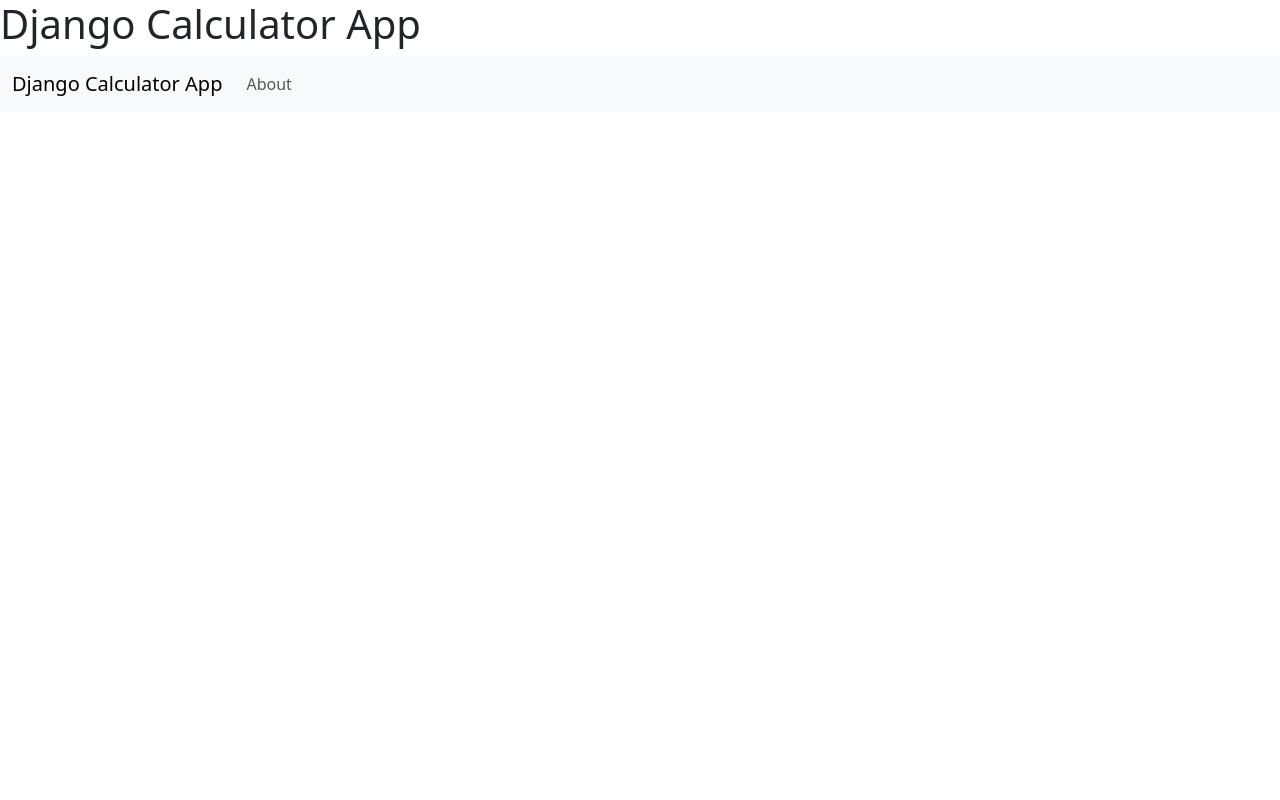
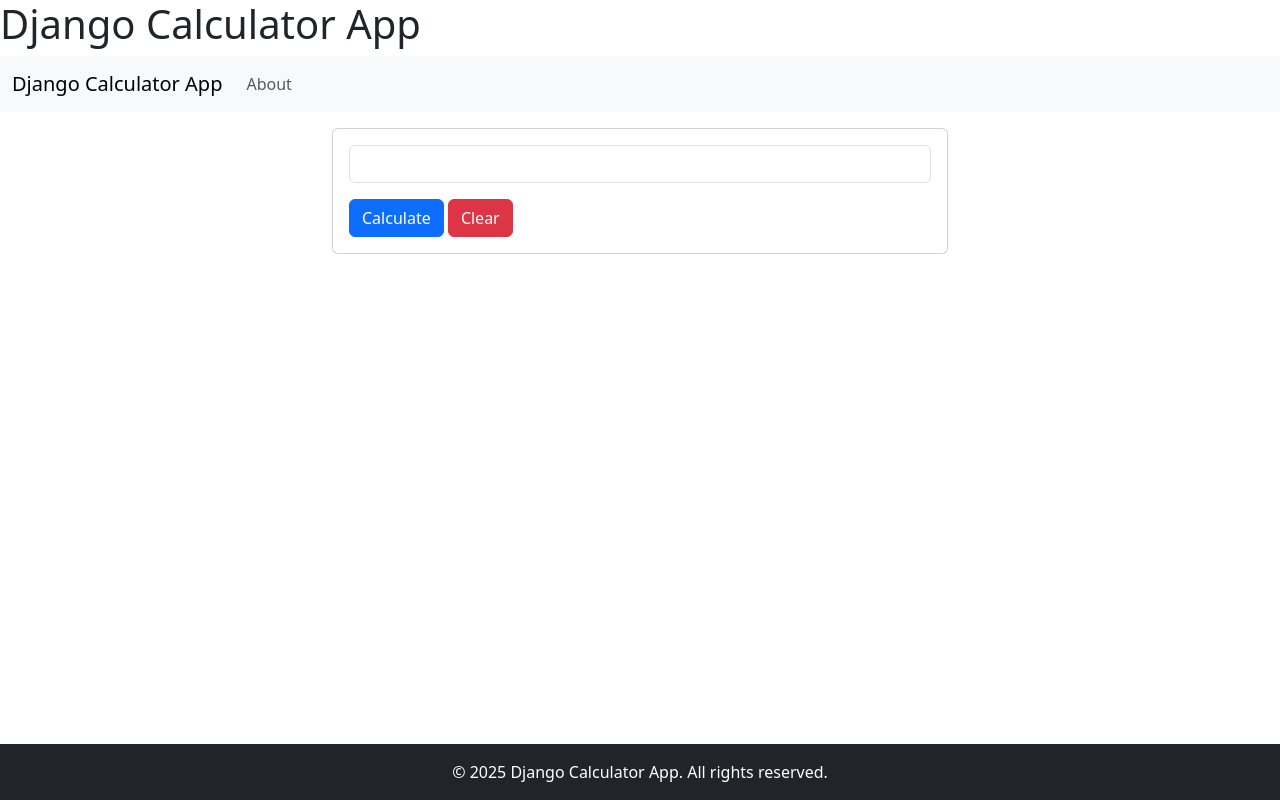
Before and after one commit to king-luvaha/django-calculator-app, a Django app: template djangoprojects/templates/calculatorapp/index.html in a window 1280 px wide. Run offline with Django 5.2, Linux system fonts and the light colour scheme; the template is opened without the code that fills it, so the values that code supplies are empty.

Commit message:
Added footer in index.html file

```diff
--- a/djangoprojects/templates/calculatorapp/index.html
+++ b/djangoprojects/templates/calculatorapp/index.html
@@ -1,10 +1,15 @@
-<!doctype html>
+<!DOCTYPE html>
 <html lang="en">
   <head>
-    <meta charset="utf-8">
-    <meta name="viewport" content="width=device-width, initial-scale=1">
+    <meta charset="utf-8" />
+    <meta name="viewport" content="width=device-width, initial-scale=1" />
     <title>Bootstrap demo</title>
-    <link href="https://cdn.jsdelivr.net/npm/bootstrap@5.3.7/dist/css/bootstrap.min.css" rel="stylesheet" integrity="sha384-LN+7fdVzj6u52u30Kp6M/trliBMCMKTyK833zpbD+pXdCLuTusPj697FH4R/5mcr" crossorigin="anonymous">
+    <link
+      href="https://cdn.jsdelivr.net/npm/bootstrap@5.3.7/dist/css/bootstrap.min.css"
+      rel="stylesheet"
+      integrity="sha384-LN+7fdVzj6u52u30Kp6M/trliBMCMKTyK833zpbD+pXdCLuTusPj697FH4R/5mcr"
+      crossorigin="anonymous"
+    />
   </head>
   <body>
     <h1>Django Calculator App</h1>
@@ -13,7 +18,15 @@
       <div class="container-fluid">
         <a class="navbar-brand" href="#">Django Calculator App</a>
 
-            <button class="navbar-toggler" type="button" data-bs-toggle="collapse" data-bs-target="#navbarSupportedContent" aria-controls="navbarSupportedContent" aria-expanded="false" aria-label="Toggle navigation">
+        <button
+          class="navbar-toggler"
+          type="button"
+          data-bs-toggle="collapse"
+          data-bs-target="#navbarSupportedContent"
+          aria-controls="navbarSupportedContent"
+          aria-expanded="false"
+          aria-label="Toggle navigation"
+        >
           <span class="navbar-toggler-icon"></span>
         </button>
 
@@ -27,10 +40,44 @@
       </div>
     </nav>
 
+    <div class="container-fluid">
+      <div class="row">
+        <div class="col-md-6" style="margin: 1rem auto 0  auto;">
+          <div class="card">
+            <div class="card-body">
+              <form method="GET" action="#">
+                <div class="mb-3">
+                  <input type="search" class="form-control" name="query" id="query">
+                </div>
+                <input type="submit" class="btn btn-primary" value="Calculate">
+                <input type="reset" class="btn btn-danger" value="Clear">
+              </form>
+            </div>
+          </div>
+        </div>
+      </div>
+    </div>
+
+    <!-- Footer -->
+    <footer class="bg-dark text-white py-3 fixed-bottom">
+      <div class="container-fluid text-center">
+        <p class="mb-0">&copy; 2025 Django Calculator App. All rights reserved.</p>
+      </div>
+    </footer>
+
+
 
     <!-- Optional JavaScript-->
     <!-- jQuery first, then Popper.js, then Bootstrap JS -->
-    <script src="https://cdn.jsdelivr.net/npm/@popperjs/core@2.11.8/dist/umd/popper.min.js" integrity="sha384-I7E8VVD/ismYTF4hNIPjVp/Zjvgyol6VFvRkX/vR+Vc4jQkC+hVqc2pM8ODewa9r" crossorigin="anonymous"></script>
-    <script src="https://cdn.jsdelivr.net/npm/bootstrap@5.3.7/dist/js/bootstrap.min.js" integrity="sha384-7qAoOXltbVP82dhxHAUje59V5r2YsVfBafyUDxEdApLPmcdhBPg1DKg1ERo0BZlK" crossorigin="anonymous"></script>
+    <script
+      src="https://cdn.jsdelivr.net/npm/@popperjs/core@2.11.8/dist/umd/popper.min.js"
+      integrity="sha384-I7E8VVD/ismYTF4hNIPjVp/Zjvgyol6VFvRkX/vR+Vc4jQkC+hVqc2pM8ODewa9r"
+      crossorigin="anonymous"
+    ></script>
+    <script
+      src="https://cdn.jsdelivr.net/npm/bootstrap@5.3.7/dist/js/bootstrap.min.js"
+      integrity="sha384-7qAoOXltbVP82dhxHAUje59V5r2YsVfBafyUDxEdApLPmcdhBPg1DKg1ERo0BZlK"
+      crossorigin="anonymous"
+    ></script>
   </body>
 </html>
```
Lines whose indentation alone changed are shown as unchanged.
